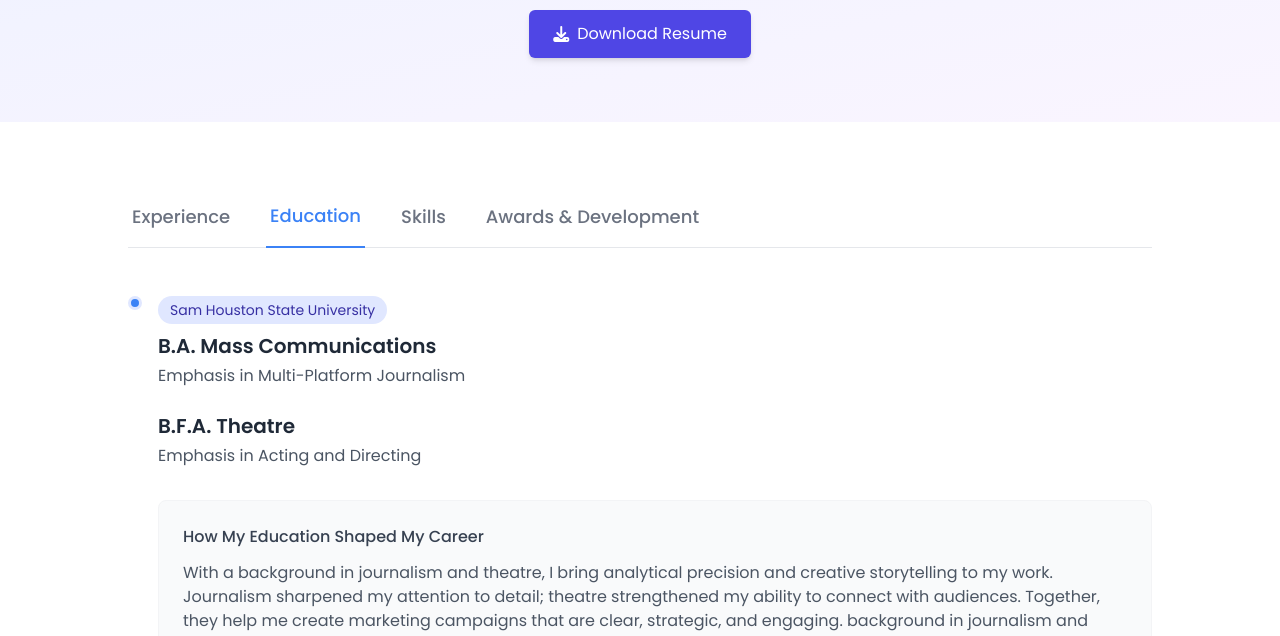
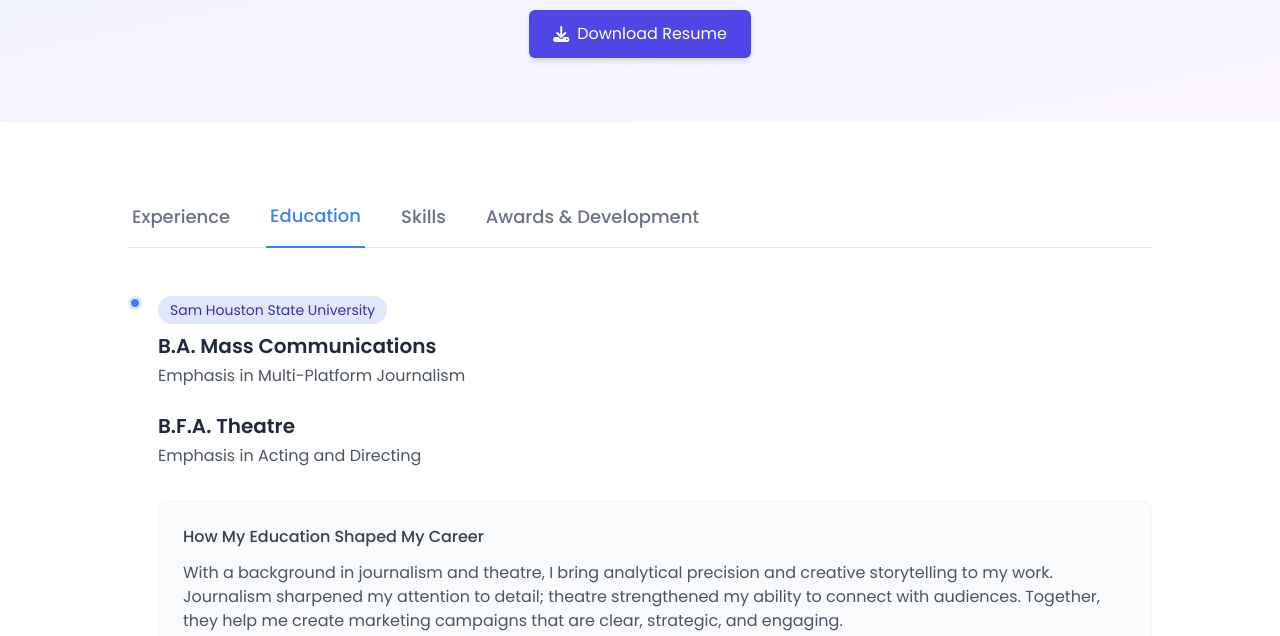
Before and after one commit to TeslaCadena/resumesuperpage.index, a plain HTML site: page index.html in a window 1280 px wide. Both pictures are taken after a click on the button "Education". Shown: the part 154-790 px from the top of the page. Drawn offline with nearby package versions, Linux system fonts and the light colour scheme.

Commit message:
Update index.html

```diff
--- a/index.html
+++ b/index.html
@@ -171,7 +171,7 @@
 
                                 <div class="mt-8 bg-gray-50 p-6 rounded-lg border border-gray-100">
                                     <h4 class="font-medium text-gray-700 mb-3">How My Education Shaped My Career</h4>
-                                    <p class="text-gray-600 mb-3">With a background in journalism and theatre, I bring analytical precision and creative storytelling to my work. Journalism sharpened my attention to detail; theatre strengthened my ability to connect with audiences. Together, they help me create marketing campaigns that are clear, strategic, and engaging. background in journalism and theatre provided me with a unique perspective on storytelling. The journalism training developed my attention to detail, while my theatre education enhanced my creativity and ability to connect with audiences.</p>
+                                    <p class="text-gray-600 mb-3">With a background in journalism and theatre, I bring analytical precision and creative storytelling to my work. Journalism sharpened my attention to detail; theatre strengthened my ability to connect with audiences. Together, they help me create marketing campaigns that are clear, strategic, and engaging. </p>
                                 </div>
                             </div>
                         </div>
```
